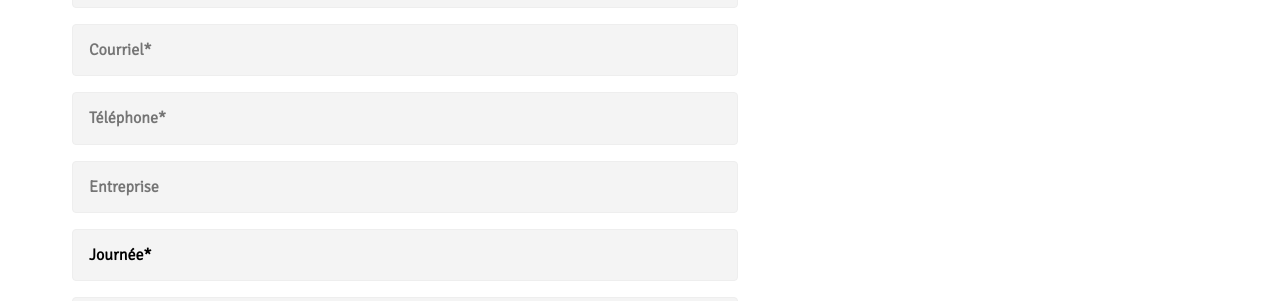
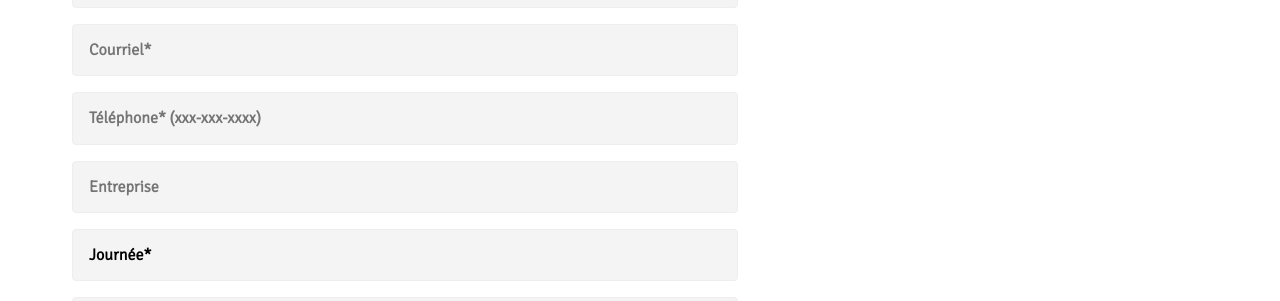
Before and after one commit to ouarez/canna-conseils, a Jekyll site: the page built from inscriptions.md, in a window 1280 px wide and 900 px high, scrolled down 519 px. Shown: the part 150-451 px from the top of the window. Built offline with Jekyll 4.4.1, drawn with Linux system fonts in a browser that asks for light colours; nearby versions of some CDN libraries; a script that is not in the unit is left out.

Commit message:
fixed phone number for inscriptions

```diff
--- a/_layouts/inscriptions.html
+++ b/_layouts/inscriptions.html
@@ -16,7 +16,7 @@ layout: default
       <div class="w-100 w-60-l fl mv3 pr3">
         <input class="w-100 pa3 mv2 input-reset ba b--light-gray bg-near-white br2 black b f5" placeholder="Nom*" type="text" name="nom" id="nom" required>
         <input class="w-100 pa3 mv2 input-reset ba b--light-gray bg-near-white br2 black b f5" placeholder="Courriel*" type="email" name="courriel" id="courriel" required pattern="[a-z0-9._%+-]+@[a-z0-9.-]+\.[a-z]{2,4}$">
-        <input class="w-100 pa3 mv2 input-reset ba b--light-gray bg-near-white br2 black b f5" placeholder="Téléphone*" type="tel" name="tel" id="tel" pattern="^\d{3}-\d{3}-\d{4}$">
+        <input class="w-100 pa3 mv2 input-reset ba b--light-gray bg-near-white br2 black b f5" placeholder="Téléphone* (xxx-xxx-xxxx)" type="tel" name="tel" id="tel" pattern="^\d{3}-\d{3}-\d{4}$">
         <input class="w-100 pa3 mv2 input-reset ba b--light-gray bg-near-white br2 black b f5" placeholder="Entreprise" type="text" name="entreprise" id="entreprise">
         <select class="w-100 pa3 mv2 input-reset ba b--light-gray bg-near-white br2 black b f5" required>
           <option value="" disabled selected>Journée*</option>
```
